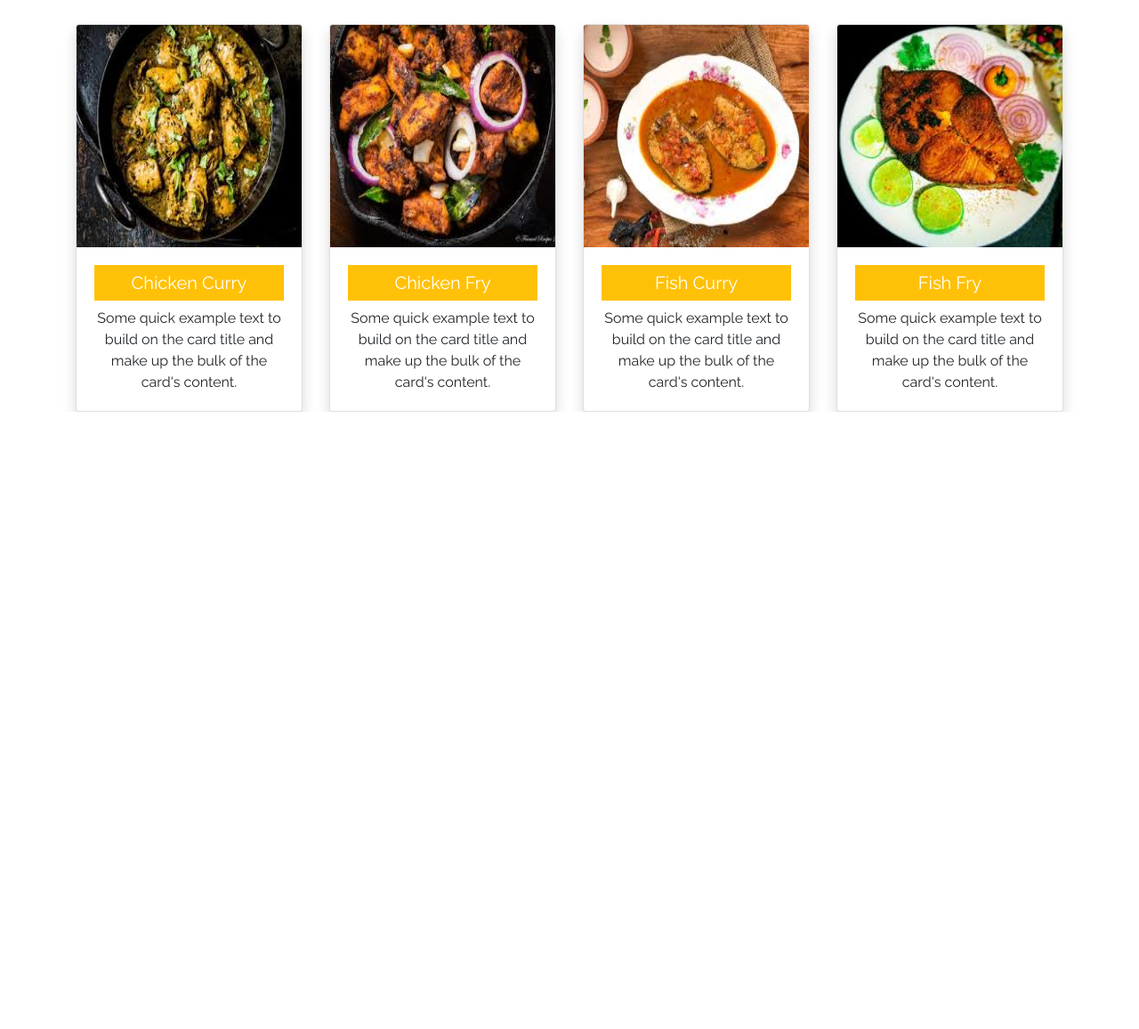
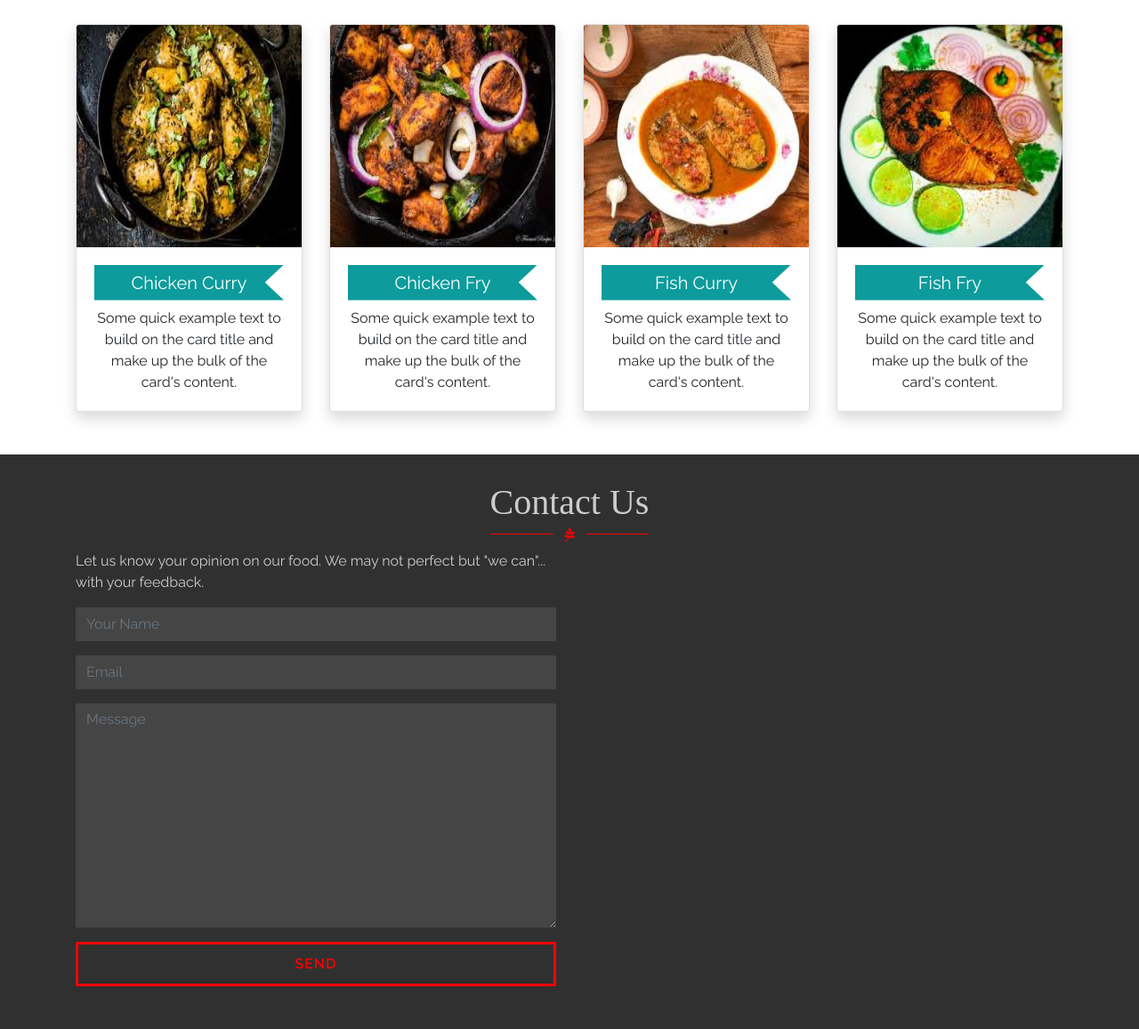
Before and after one commit to subbu999/hungry-owl, a plain HTML site: page index.html in a window 1280 px wide. Shown: the part 4444-5601 px from the top of the page at 89% size. Before the commit the page ends 4907 px from the top, so only its background shows below. Drawn offline with nearby package versions, Linux system fonts and the light colour scheme; a web font is replaced by a local one.

Commit message:
small changes have been done on menu section

```diff
--- a/index.html
+++ b/index.html
@@ -287,7 +287,7 @@
     </section>
 
     <!-- Menu starts -->
-    <section id="menu">
+    <section id="menu" class="pb-5">
         <div class="container">
             <div class="row">
                 <div class="col-sm-12">
@@ -311,7 +311,7 @@
                         <img class="card-img-top recipe-img" src="./assets/img/recipes/beetroot-fry.jpg"
                             alt="Card image cap">
                         <div class="card-body text-center">
-                            <h5 class="bg-warning py-2 text-white">Beet Root Fry</h5>
+                            <h5 class="py-2 text-white">Beet Root Fry</h5>
                             <p class="card-text">Some quick example text to build on the card title and make up the bulk
                                 of the card's content.</p>
                         </div>
@@ -322,7 +322,7 @@
                         <img class="card-img-top recipe-img" src="./assets/img/recipes/carrot-fry.jpg"
                             alt=" Card image cap">
                         <div class="card-body text-center">
-                            <h5 class="bg-warning py-2 text-white">Carrot Fry</h5>
+                            <h5 class="py-2 text-white">Carrot Fry</h5>
                             <p class="card-text">Some quick example text to build on the card title and make up the bulk
                                 of the card's content.</p>
                         </div>
@@ -333,7 +333,7 @@
                         <img class="card-img-top recipe-img" src="./assets/img/recipes/potato-fry.jpg"
                             alt="Card image cap">
                         <div class="card-body text-center">
-                            <h5 class="bg-warning py-2 text-white">Potato Fry</h5>
+                            <h5 class="py-2 text-white">Potato Fry</h5>
                             <p class="card-text">Some quick example text to build on the card title and make up the bulk
                                 of the card's content.</p>
                         </div>
@@ -344,7 +344,7 @@
                         <img class="card-img-top recipe-img" src="./assets/img/recipes/palak-paneer.jpg"
                             alt="Card image cap">
                         <div class="card-body text-center">
-                            <h5 class="bg-warning py-2 text-white">Palak Paneer</h5>
+                            <h5 class="py-2 text-white">Palak Paneer</h5>
                             <p class="card-text">Some quick example text to build on the card title and make up the bulk
                                 of the card's content.</p>
                         </div>
@@ -355,7 +355,7 @@
                         <img class="card-img-top recipe-img" src="./assets/img/recipes/mushroom-curry.jpg"
                             alt="Card image cap">
                         <div class="card-body text-center">
-                            <h5 class="bg-warning py-2 text-white">Mushroom Curry</h5>
+                            <h5 class="py-2 text-white">Mushroom Curry</h5>
                             <p class="card-text">Some quick example text to build on the card title and make up the bulk
                                 of the card's content.</p>
                         </div>
@@ -366,7 +366,7 @@
                         <img class="card-img-top recipe-img" src="./assets/img/recipes/egg-curry.jpg"
                             alt="Card image cap">
                         <div class="card-body text-center">
-                            <h5 class="bg-warning py-2 text-white">Egg Curry</h5>
+                            <h5 class="py-2 text-white">Egg Curry</h5>
                             <p class="card-text">Some quick example text to build on the card title and make up the bulk
                                 of the card's content.</p>
                         </div>
@@ -377,7 +377,7 @@
                         <img class="card-img-top recipe-img" src="./assets/img/recipes/brinjal-1.jpg"
                             alt="Card image cap">
                         <div class="card-body text-center">
-                            <h5 class="bg-warning py-2 text-white">Brinjal Curry</h5>
+                            <h5 class="py-2 text-white">Brinjal Curry</h5>
                             <p class="card-text">Some quick example text to build on the card title and make up the bulk
                                 of the card's content.</p>
                         </div>
@@ -388,7 +388,7 @@
                         <img class="card-img-top recipe-img" src="./assets/img/recipes/brinjal-2.jpg"
                             alt="Card image cap">
                         <div class="card-body text-center">
-                            <h5 class="bg-warning py-2 text-white">Brinjal Fry</h5>
+                            <h5 class="py-2 text-white">Brinjal Fry</h5>
                             <p class="card-text">Some quick example text to build on the card title and make up the bulk
                                 of the card's content.</p>
                         </div>
@@ -398,7 +398,7 @@
                     <div class="card shadow mt-4 recipe-card">
                         <img class="card-img-top recipe-img" src="./assets/img/recipes/bhindi.jpg" alt="Card image cap">
                         <div class="card-body text-center">
-                            <h5 class="bg-warning py-2 text-white">Bhindi Fry</h5>
+                            <h5 class="py-2 text-white">Bhindi Fry</h5>
                             <p class="card-text">Some quick example text to build on the card title and make up the bulk
                                 of the card's content.</p>
                         </div>
@@ -408,7 +408,7 @@
                     <div class="card shadow mt-4 recipe-card">
                         <img class="card-img-top recipe-img" src="./assets/img/recipes/dal.jpg" alt="Card image cap">
                         <div class="card-body text-center">
-                            <h5 class="bg-warning py-2 text-white">Tomato Dal</h5>
+                            <h5 class="py-2 text-white">Tomato Dal</h5>
                             <p class="card-text">Some quick example text to build on the card title and make up the bulk
                                 of the card's content.</p>
                         </div>
@@ -419,7 +419,7 @@
                         <img class="card-img-top recipe-img" src="./assets/img/recipes/tomato-curry.jpg"
                             alt="Card image cap">
                         <div class="card-body text-center">
-                            <h5 class="bg-warning py-2 text-white">Tomato Curry</h5>
+                            <h5 class="py-2 text-white">Tomato Curry</h5>
                             <p class="card-text">Some quick example text to build on the card title and make up the bulk
                                 of the card's content.</p>
                         </div>
@@ -429,7 +429,7 @@
                     <div class="card shadow mt-4 recipe-card">
                         <img class="card-img-top recipe-img" src="./assets/img/recipes/sambar.jpg" alt="Card image cap">
                         <div class="card-body text-center">
-                            <h5 class="bg-warning py-2 text-white">Sambar</h5>
+                            <h5 class="py-2 text-white">Sambar</h5>
                             <p class="card-text">Some quick example text to build on the card title and make up the bulk
                                 of the card's content.</p>
                         </div>
@@ -453,7 +453,7 @@
                         <img class="card-img-top recipe-img" src="./assets/img/recipes/chicken-curry.jpg"
                             alt="Card image cap">
                         <div class="card-body text-center">
-                            <h5 class="bg-warning py-2 text-white">Chicken Curry</h5>
+                            <h5 class="py-2 text-white">Chicken Curry</h5>
                             <p class="card-text">Some quick example text to build on the card title and make up the bulk
                                 of the card's content.</p>
                         </div>
@@ -464,7 +464,7 @@
                         <img class="card-img-top recipe-img" src="./assets/img/recipes/chicken-fry.jpg"
                             alt="Card image cap">
                         <div class="card-body text-center">
-                            <h5 class="bg-warning py-2 text-white">Chicken Fry</h5>
+                            <h5 class="py-2 text-white">Chicken Fry</h5>
                             <p class="card-text">Some quick example text to build on the card title and make up the bulk
                                 of the card's content.</p>
                         </div>
@@ -475,7 +475,7 @@
                         <img class="card-img-top recipe-img" src="./assets/img/recipes/fish-curry.jpg"
                             alt="Card image cap">
                         <div class="card-body text-center">
-                            <h5 class="bg-warning py-2 text-white">Fish Curry</h5>
+                            <h5 class="py-2 text-white">Fish Curry</h5>
                             <p class="card-text">Some quick example text to build on the card title and make up the bulk
                                 of the card's content.</p>
                         </div>
@@ -486,7 +486,7 @@
                         <img class="card-img-top recipe-img" src="./assets/img/recipes/fish-fry.jpg"
                             alt="Card image cap">
                         <div class="card-body text-center">
-                            <h5 class="bg-warning py-2 text-white">Fish Fry</h5>
+                            <h5 class="py-2 text-white">Fish Fry</h5>
                             <p class="card-text">Some quick example text to build on the card title and make up the bulk
                                 of the card's content.</p>
                         </div>
@@ -498,7 +498,42 @@
     </section>
     <!-- Menu ends -->
 
+    <!-- Contact us starts -->
+    <section id="contact" class="pb-5">
+        <div class="container">
+            <div class="row">
+                <div class="col-sm-12">
+                    <div class="headings">
+                        <h1 class="main-heading">Contact Us</h1>
+                        <i class="fab fa-pagelines"></i>
+                    </div>
+                </div>
+            </div>
+            <div class="row">
+                <div class="col-sm-12 col-lg-6">
+                    <p>Let us know your opinion on our food. We may not perfect but "we can"... with your feedback.</p>
+                    <form action="">
+                        <div class="form-group">
+                            <input type="text" class="form-control" placeholder="Your Name">
+                        </div>
+                        <div class="form-group">
+                            <input type="text" class="form-control" placeholder="Email">
+                        </div>
+                        <div class="form-group">
+                            <textarea class="form-control" rows="10" placeholder="Message"></textarea>
+                        </div>
+                        <button type="submit" class="submit-btn">SEND</button>
+                    </form>
+                </div>
+                <div class="col-sm-12 col-lg-6">
 
+                </div>
+
+            </div>
+        </div>
+        </div>
+    </section>
+    <!-- Contact us ends -->
 
     <script src="https://code.jquery.com/jquery-3.5.1.slim.min.js"
         integrity="sha384-DfXdz2htPH0lsSSs5nCTpuj/zy4C+OGpamoFVy38MVBnE+IbbVYUew+OrCXaRkfj"
--- a/style.css
+++ b/style.css
@@ -206,18 +206,63 @@ left:0;
     -ms-transition: all .3s ease;
     -o-transition: all .3s ease;
 }
-.recipe-card:hover{
-    transform:translateY(-10px);
-    -webkit-transform:translateY(-10px);
-    -moz-transform:translateY(-10px);
-    -ms-transform:translateY(-10px);
-    -o-transform:translateY(-10px);
-    -webkit-transform:translateY();
+.recipe-card h5{
+    background-color: rgb(13, 155, 155);
+    clip-path: polygon(0 0,100% 0,90% 50%,100% 100%,0 100%);
 }
 .recipe-img{
     height:250px;
 }
 
+/* Contact Page */
+
+#contact{
+    background-color: #303030;
+    color:#ccc;
+}
+#contact h1{
+    color:#ccc;
+}
+#contact input,#contact textarea{
+    color:#ccc;
+    border: none;
+    background-color: rgba(255, 255, 255, 0.1);
+    border-radius: 0;
+    -webkit-border-radius: 0;
+    -moz-border-radius: 0;
+    -ms-border-radius: 0;
+    -o-border-radius: 0;
+    transition: all .3s ease;
+    -webkit-transition: all .3s ease;
+    -moz-transition: all .3s ease;
+    -ms-transition: all .3s ease;
+    -o-transition: all .3s ease;
+}
+#contact input:focus,#contact textarea:focus{
+border: 1px solid #ccc;
+box-shadow:0 0 10px #ccc;
+outline: none!important;
+}
+.submit-btn{
+    padding:10px 30px;
+    display: block;
+    width:100%;
+    border: 3px solid red;
+    font-weight: 600;
+    letter-spacing: 1px;
+    color: red;
+    background-color: transparent;
+
+    transition: all .3s ease;
+    -webkit-transition: all .3s ease;
+    -moz-transition: all .3s ease;
+    -ms-transition: all .3s ease;
+    -o-transition: all .3s ease;
+}
+.submit-btn:hover{
+    background-color: rgba(255, 0, 0, 0.726);
+    color:#fff;
+}
 
 @media(min-width:568px){
     .about-img img{
@@ -231,4 +276,12 @@ left:0;
     .about-img img{
         height:400px;
     }
+    .recipe-card:hover{
+        transform:translateY(-10px);
+        -webkit-transform:translateY(-10px);
+        -moz-transform:translateY(-10px);
+        -ms-transform:translateY(-10px);
+        -o-transform:translateY(-10px);
+        -webkit-transform:translateY();
+    }
 }
```
